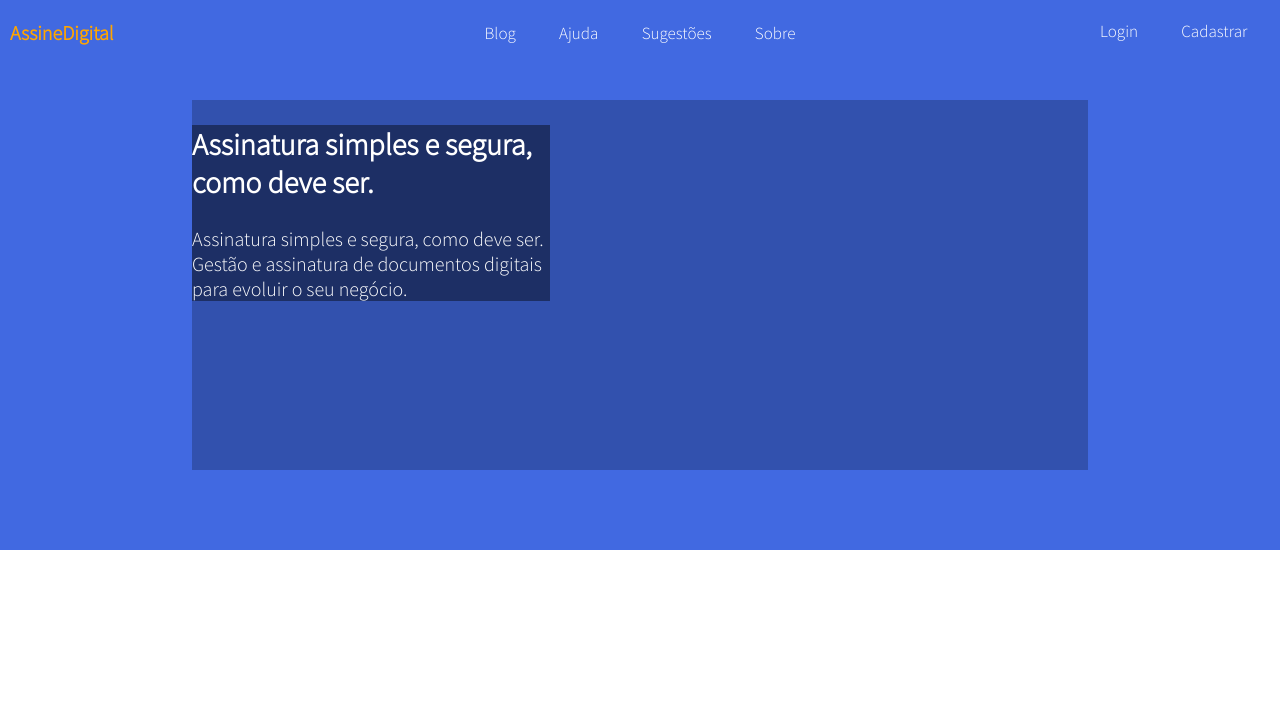
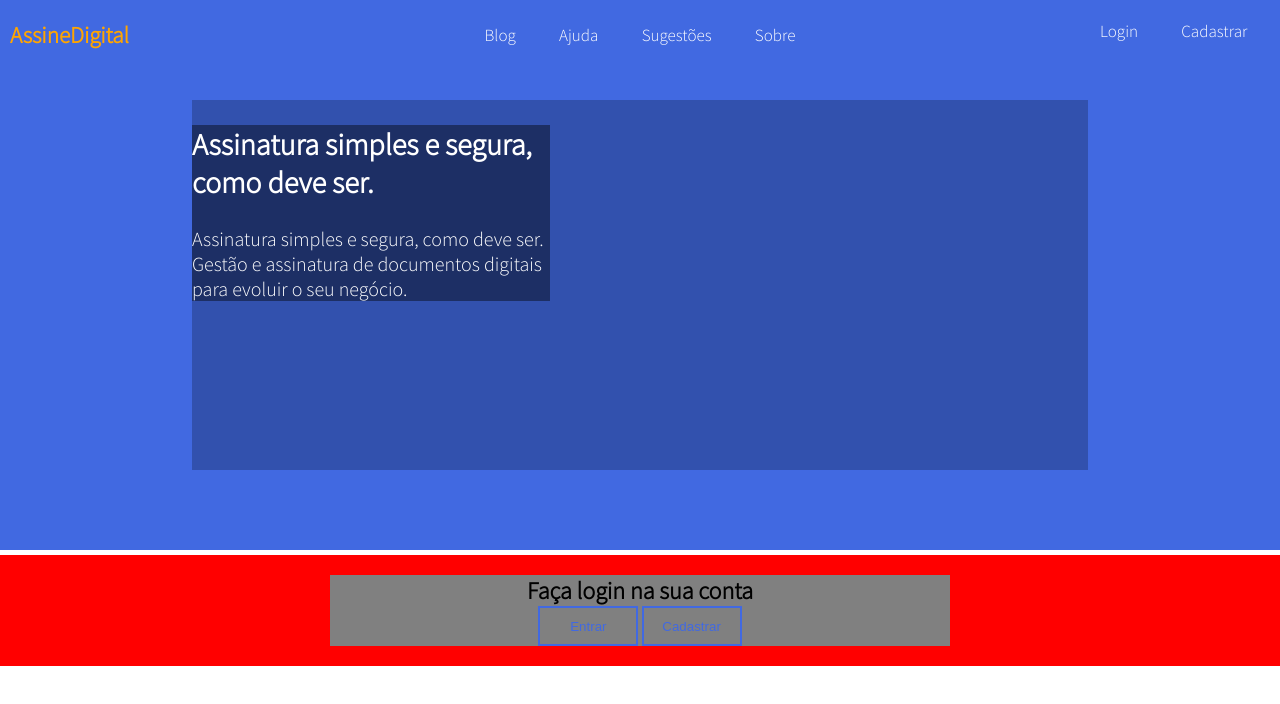
Before and after one commit to Luciano-S-Santos/AssineDigital, a plain HTML site: page index.html in a window 1280 px wide. Shown: the top 704 px of the page. Drawn offline with Linux system fonts and the light colour scheme; a web font is replaced by a local one.

Commit message:
adicionando section de login

```diff
--- a/assets/css/style.css
+++ b/assets/css/style.css
@@ -11,7 +11,13 @@ html, body {
     padding: 0;
     height: 100%;
 }
-
+button{
+    background-color: transparent;
+    border: 2px solid royalblue;
+    width: 100px;
+    height: 40px;
+    color: royalblue;
+}
 /*cabeçalho*/
 .align-content{
     padding: 10px;
@@ -47,8 +53,11 @@ header nav{
 header nav h1{
     padding: 10px 10px;
     margin: 0;
-    font-size: 20px;
+    font-size: 23px;
+}
+header nav h1 a{
     color: orange;
+    text-decoration: none;
 }
 header nav ul{
     margin: auto;
@@ -78,6 +87,7 @@ header nav ul li a:hover{
     width: 70%;
     margin: auto;
     margin-top: 100px;
+    margin-bottom: 85px;
     z-index: 8;
 }
 .banner-title{
@@ -96,14 +106,27 @@ header nav ul li a:hover{
     min-height: 100%;
     position: relative;
 }
-#body-content{
-    padding-bottom: 100px;
-}
 .banner{
     background-color: royalblue;
     height: 550px;
     position: absolute;
     width: 100%;
+}
+.login{
+    background-color: red;
+    padding: 20px;
+}
+.login h2{
+    margin: 0;
+}
+.login-content{
+    background-color: gray;
+    width: 50%;
+    text-align: center;
+    margin: auto;
+}
+.bt-entrar{
+
 }
 /*footer*/
 footer{
--- a/index.html
+++ b/index.html
@@ -14,7 +14,7 @@
     <header>
         <nav id="navegation" class="align-content">
             <div class="box-nav">
-                <h1>AssineDigital</h1>
+                <h1><a href="">AssineDigital</a></h1>
             </div>
             <ul>
                 <li><a href="#">Blog</a></li>
@@ -40,9 +40,13 @@
         </div>
     </header>
     <div id="wrapper">
-        <div id="body-content">
-
-        </div>
+        <section class="login">
+            <div class="login-content">
+                <h2>Faça login na sua conta</h2>
+                <button type="submit" class="bt-entrar">Entrar</button>
+                <button type="submit" class="bt-cadastrar">Cadastrar</button>
+            </div>
+       </section>
         <footer>
             <h3>teste</h3>
         </footer>
```
